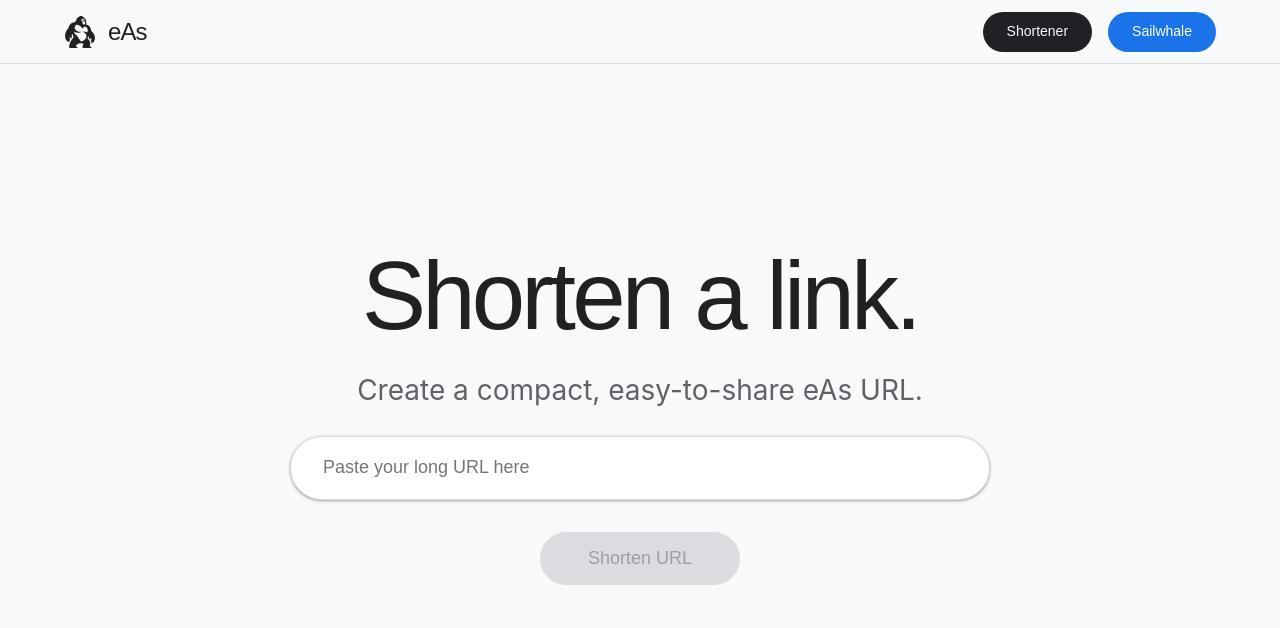
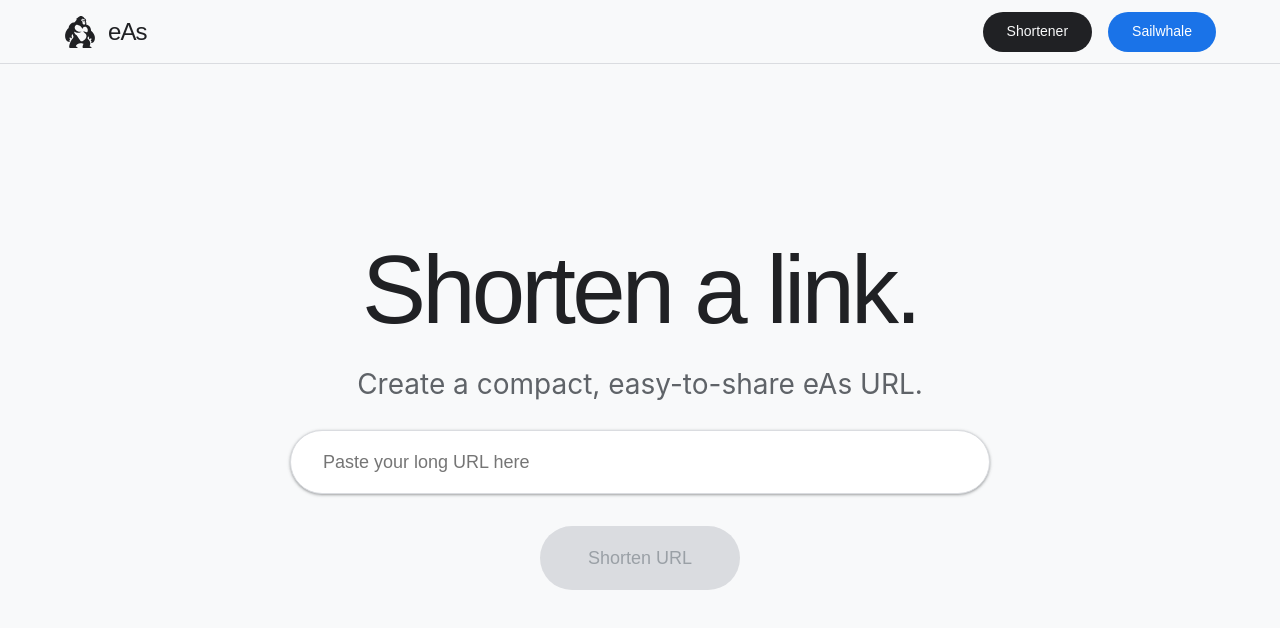
Before and after one commit to zerotowerszero-cyber/eAs, a Next.js app: page /link-shortener in a window 1280 px wide. Shown: the top 628 px of the page. Built offline with nearby package versions, Linux system fonts and the light colour scheme; a web font is replaced by a local one.

Commit message:
style: force 64px height and 40px radius on all form elements for perfect consistency

```diff
--- a/src/app/link-shortener/page.tsx
+++ b/src/app/link-shortener/page.tsx
@@ -131,13 +131,15 @@ export default function LinkShortener() {
               background: loading || !url ? "var(--border)" : "var(--primary)",
               color: loading || !url ? "#9aa0a6" : "#ffffff",
               border: "none",
-              borderRadius: "32px",
-              padding: "16px 48px",
+              borderRadius: "40px",
+              height: "64px",
+              padding: "0 48px",
               fontSize: "18px",
               fontWeight: "500",
               cursor: loading || !url ? "not-allowed" : "pointer",
               transition: "all 0.2s ease",
               boxShadow: loading || !url ? "none" : "var(--shadow-sm)",
+              boxSizing: "border-box"
             }}
             onMouseOver={(e) => {
               if (!loading && url) e.currentTarget.style.boxShadow = "var(--shadow-md)";
```
